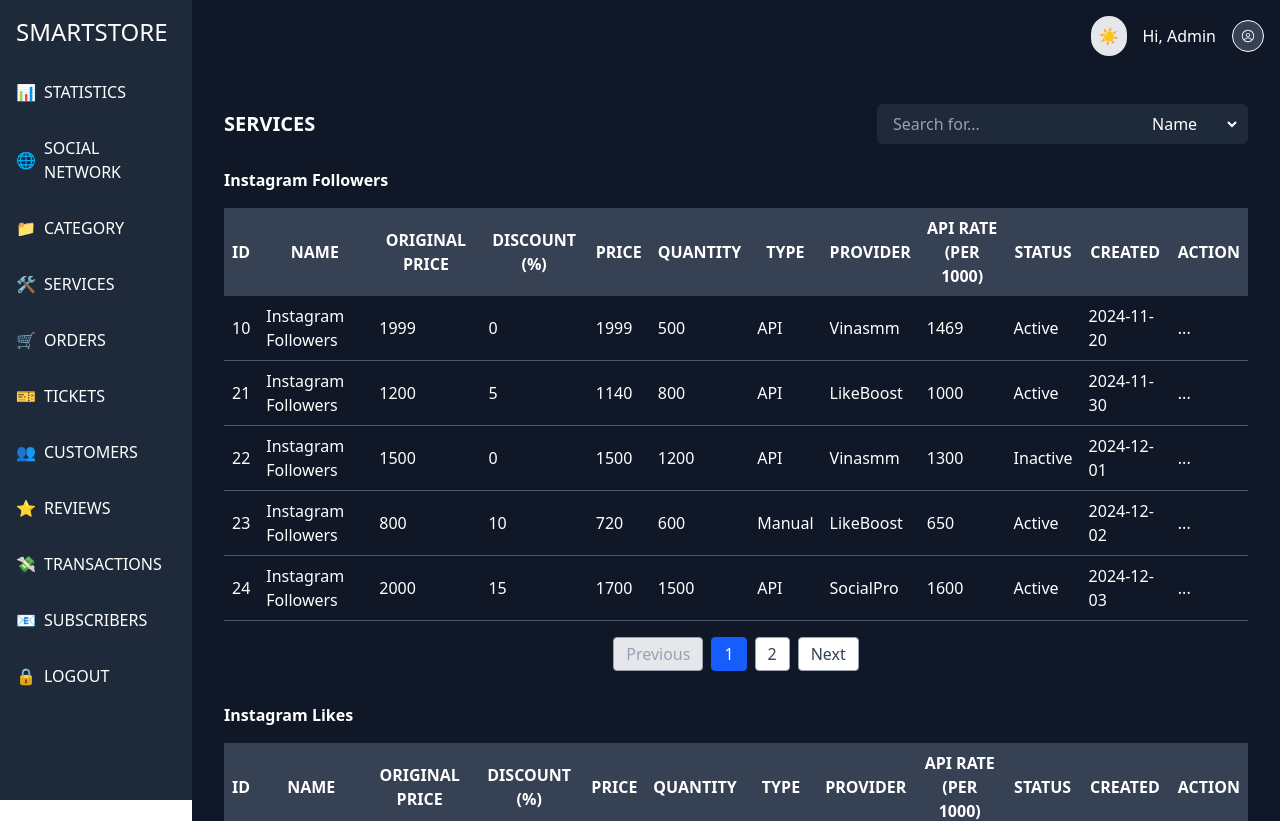
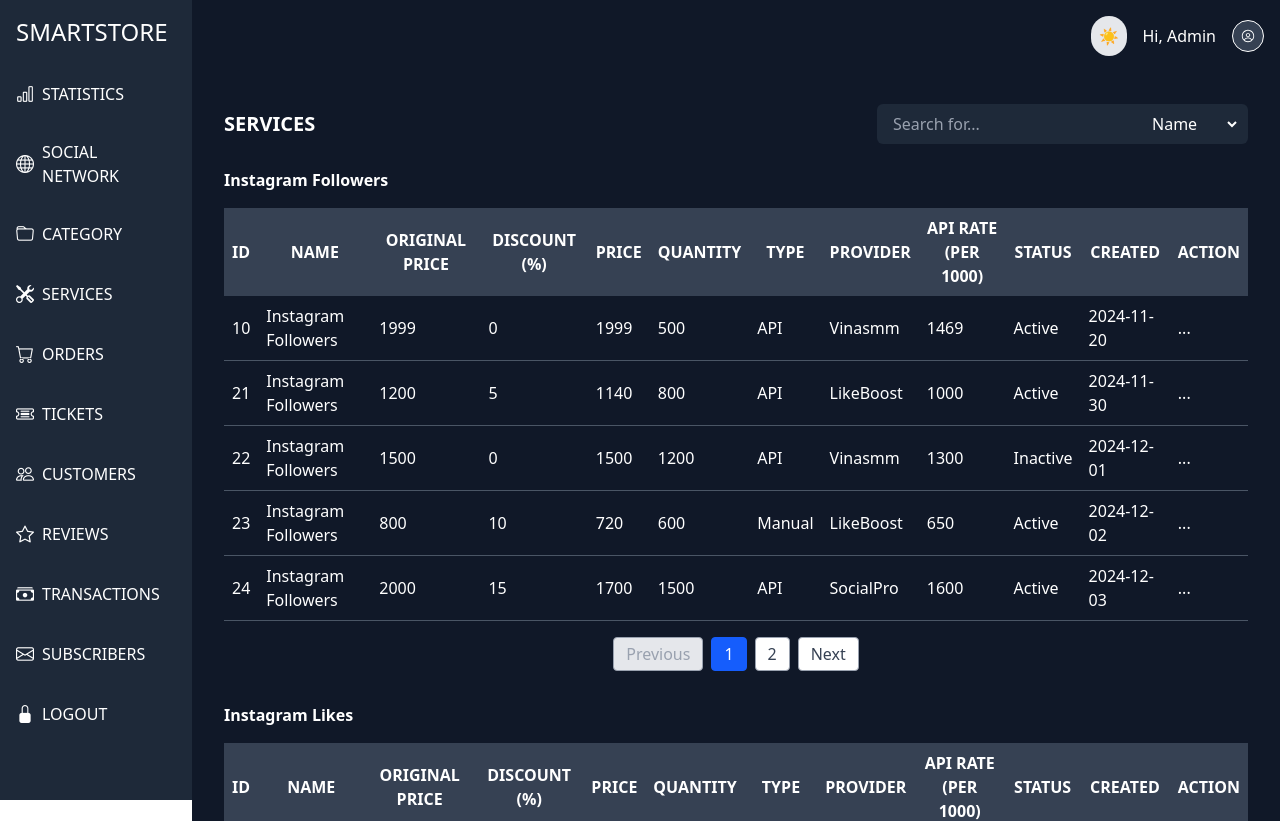
Before and after one commit to Code2With-Pratik/Admin-Dashboard-, a React (Vite) app in the folder frontend/: page / in a window 1280 px wide. Shown: the top 821 px of the page. Built offline with nearby package versions, Linux system fonts and the light colour scheme.

Commit message:
feat: add bootstrap-icons for improved iconography in Sidebar component - pratik

```diff
--- a/frontend/package.json
+++ b/frontend/package.json
@@ -11,6 +11,7 @@
   },
   "dependencies": {
     "@tailwindcss/vite": "^4.1.9",
+    "bootstrap-icons": "^1.13.1",
     "lucide-react": "^0.514.0",
     "react": "^19.1.0",
     "react-dom": "^19.1.0",
--- a/frontend/src/components/Sidebar.jsx
+++ b/frontend/src/components/Sidebar.jsx
@@ -1,48 +1,59 @@
 import React from 'react';
 import { ThemeContext } from '../App';
+import 'bootstrap-icons/font/bootstrap-icons.css';
 
 const Sidebar = ({ setActiveSection, isOpen, toggleSidebar }) => {
   const { theme } = React.useContext(ThemeContext);
 
   const sections = [
-    { name: 'Statistics', icon: '📊' },
-    { name: 'Social Network', icon: '🌐' },
-    { name: 'Category', icon: '📁' },
-    { name: 'Services', icon: '🛠️' },
-    { name: 'Orders', icon: '🛒' },
-    { name: 'Tickets', icon: '🎫' },
-    { name: 'Customers', icon: '👥' },
-    { name: 'Reviews', icon: '⭐' },
-    { name: 'Transactions', icon: '💸' },
-    { name: 'Subscribers', icon: '📧' },
+    { name: 'Statistics', icon: 'bi-bar-chart' },
+    { name: 'Social Network', icon: 'bi-globe' },
+    { name: 'Category', icon: 'bi-folder' },
+    { name: 'Services', icon: 'bi-tools' },
+    { name: 'Orders', icon: 'bi-cart' },
+    { name: 'Tickets', icon: 'bi-ticket-detailed' },
+    { name: 'Customers', icon: 'bi-people' },
+    { name: 'Reviews', icon: 'bi-star' },
+    { name: 'Transactions', icon: 'bi-cash-stack' },
+    { name: 'Subscribers', icon: 'bi-envelope' },
   ];
 
   return (
     <div
-      className={`sidebar h-screen ${theme === 'dark' ? 'bg-gray-800 text-white' : 'bg-gray-200 text-black'}
-      fixed top-0 left-0 z-20 transition-transform duration-300
-      ${isOpen ? 'translate-x-0' : '-translate-x-full'} md:translate-x-0 md:w-48`}
+      className={`sidebar h-screen ${
+        theme === 'dark' ? 'bg-gray-800 text-white' : 'bg-gray-200 text-black'
+      } fixed top-0 left-0 z-20 transition-transform duration-300 ${
+        isOpen ? 'translate-x-0' : '-translate-x-full'
+      } md:translate-x-0 md:w-48`}
     >
       <div className="p-4">
         <span className="text-2xl block md:block">SMARTSTORE</span>
       </div>
+
       <div className="flex flex-col flex-1">
         {sections.map((section) => (
           <button
             key={section.name}
             onClick={() => {
               setActiveSection(section.name);
-              if (window.innerWidth < 768) toggleSidebar(); // Close sidebar on mobile after selection
+              if (window.innerWidth < 768) toggleSidebar();
             }}
-            className="w-full text-left p-4 hover:bg-gray-700 flex items-center space-x-2"
+            className={`w-full text-left p-4 flex items-center space-x-2
+              hover:bg-gray-700
+              ${theme === 'light' ? 'hover:text-white' : ''}`}
           >
-            <span>{section.icon}</span>
+            <i className={`bi ${section.icon} text-lg`}></i>
             <span className="block md:block">{section.name.toUpperCase()}</span>
           </button>
         ))}
       </div>
-      <button className="p-4 hover:bg-red-600 flex items-center space-x-2">
-        <span>🔒</span>
+
+      <button
+        className={`w-full p-4 flex items-center space-x-2
+          hover:bg-red-600
+          ${theme === 'light' ? 'hover:text-white' : ''}`}
+      >
+        <i className="bi bi-lock-fill text-lg"></i>
         <span className="block md:block">LOGOUT</span>
       </button>
     </div>
```
Also changed, not shown: 1 other file (tests, documents, lock files or other folders).
